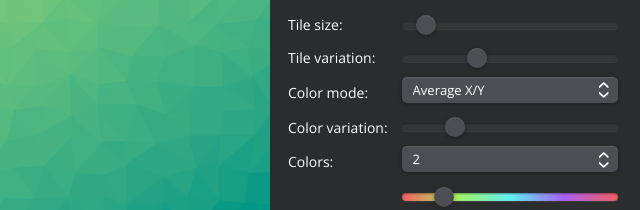
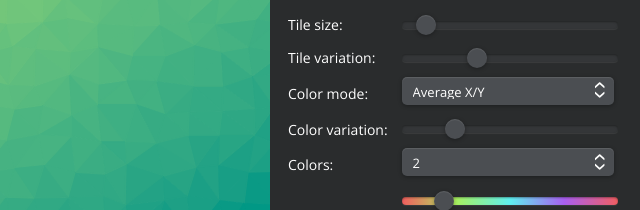
Before and after one commit to jackw01/Triangulator, a plain HTML site: page index.html in a window 1280 px wide. Shown: the top 210 px of the page, 640-1280 px from the left. Drawn offline with nearby package versions, Linux system fonts and the light colour scheme.

Commit message:
Fix dropdown text issues

```diff
--- a/css/style.css
+++ b/css/style.css
@@ -390,7 +390,7 @@ textarea:focus, input[type="text"]:focus, input[type="password"]:focus, input[ty
 
 .select-container select {
     background: transparent;
-    padding: 3px;
+    padding: 5px;
     border: none;
     outline: none;
     display: inline-block;
@@ -400,11 +400,12 @@ textarea:focus, input[type="text"]:focus, input[type="password"]:focus, input[ty
     margin-top: -1px;
     font-size: 0.93em;
     font-weight: 300;
+    height: 28px;
 }
 
 .select-container {
-    padding: 0px 8px;
-    height: 26px;
+    padding: 0px 6px;
+    height: 28px;
     overflow: hidden;
     display: inline-block;
     position: relative;
```
